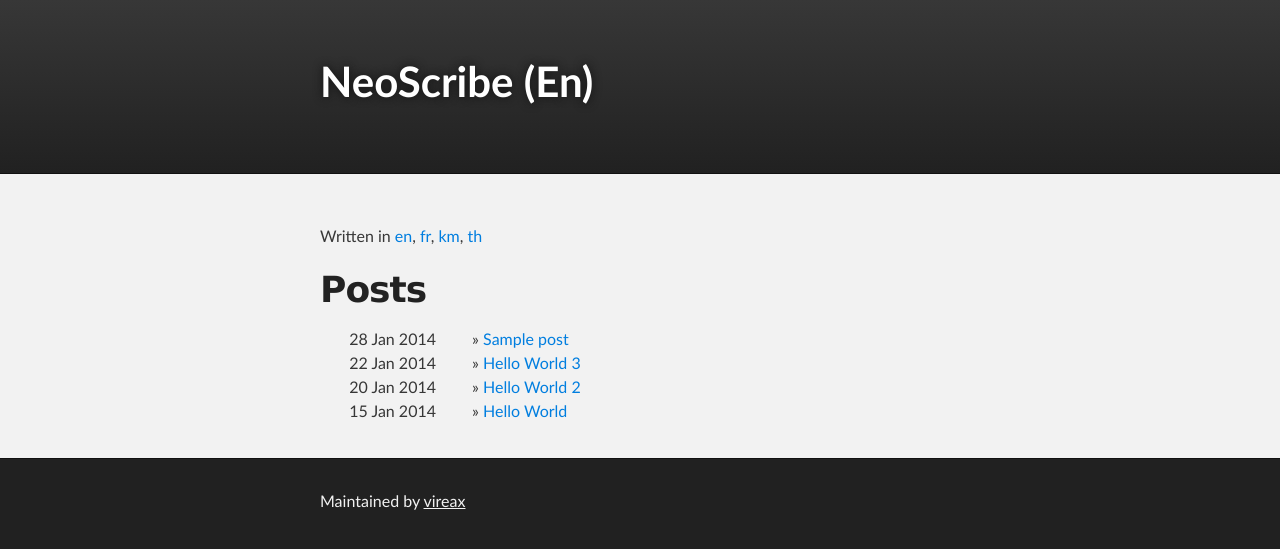
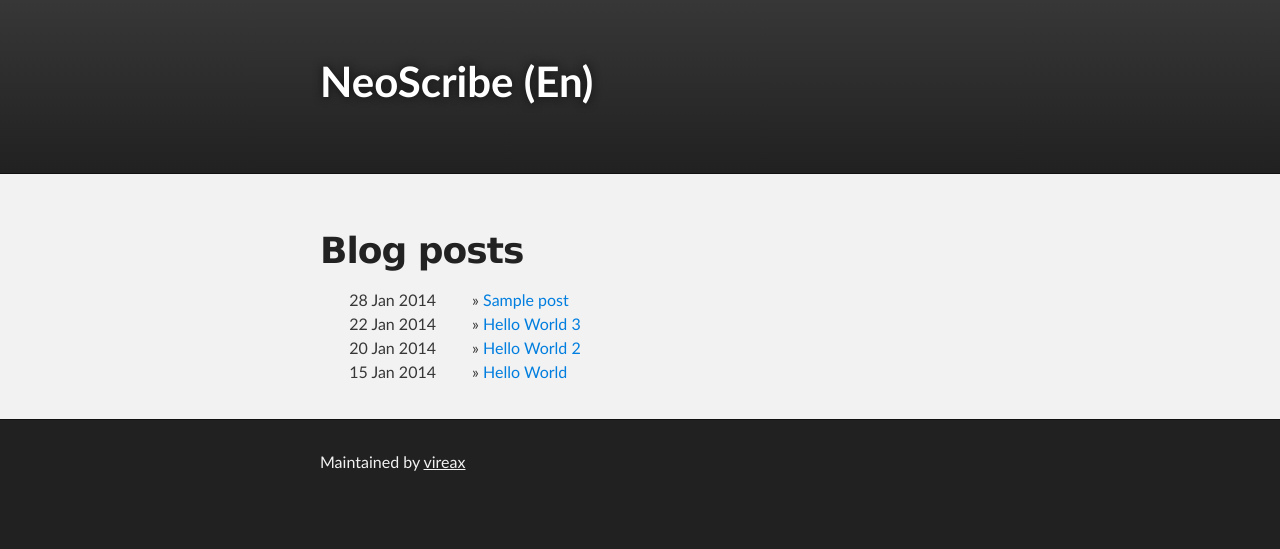
Before and after one commit to vireax/en, a Jekyll site: the page built from index.html, in a window 1280 px wide. Shown: the top 549 px of the page. Built offline with Jekyll 4.4.1, drawn with Linux system fonts in a browser that asks for light colours; the list of posts is cut into pages by our own code.

Commit message:
Update index.html

```diff
--- a/index.html
+++ b/index.html
@@ -3,14 +3,7 @@ layout: default
 title: NeoScribe
 ---
 
-{% if paginator.page == 1 %}
-<p>Written in <a href="http://vireax.github.io/en">en</a>,
-<a href="http://vireax.github.io/fr">fr</a>,
-<a href="http://vireax.github.io/km">km</a>,
-<a href="http://vireax.github.io/th">th</a></p>
-{% endif %}
-
-<h1>Posts</h1>
+<h1>Blog posts</h1>
 
 <!-- This loops through the paginated posts -->
   <ul class="list-of-posts">
```
Also changed, not shown: other parts of index.html (+8 -0 lines).
